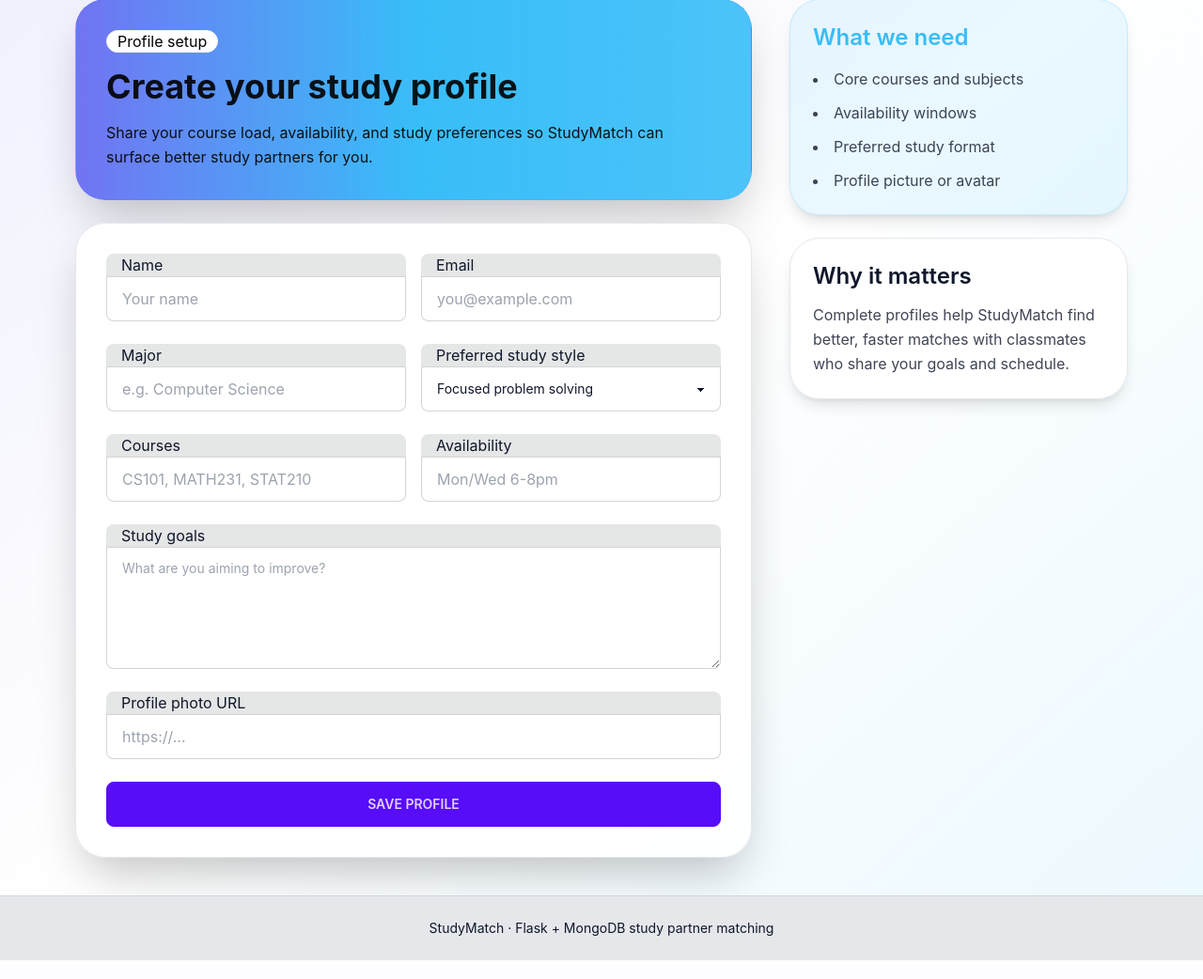
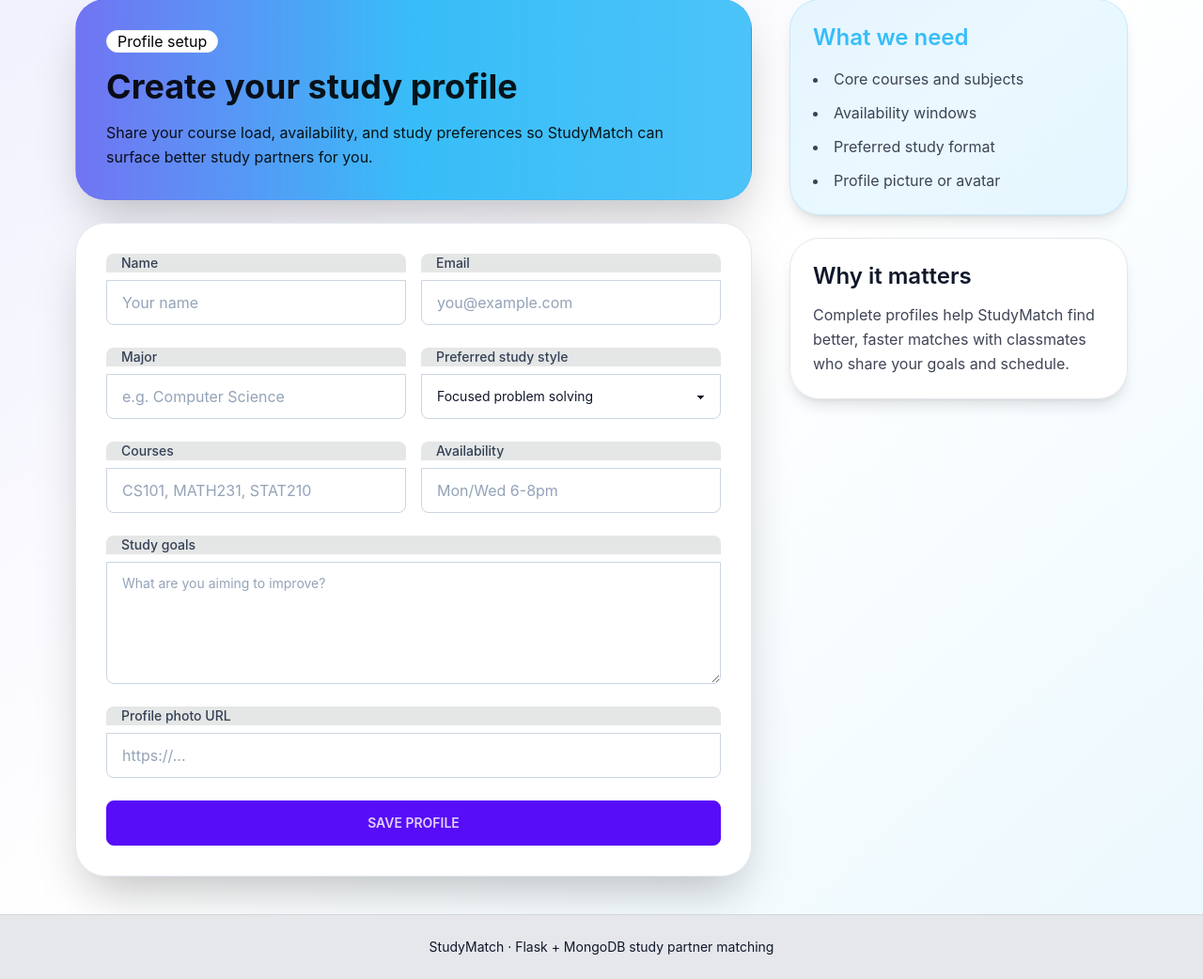
Before and after one commit to khoaisnewatcoding/BTP405_Project1-StudyMatch-, a Flask app: template templates/profile_setup.html in a window 1280 px wide. Shown: the part 122-1164 px from the top of the page at 94% size. Run offline with Flask 3, Linux system fonts and the light colour scheme; the template is opened without the code that fills it, so the values that code supplies are empty; some libraries are stand-ins or nearby versions.

Commit message:
Fix form contrast across auth pages

```diff
--- a/templates/base.html
+++ b/templates/base.html
@@ -37,6 +37,28 @@
       },
     }
   </script>
+  <style>
+    .input,
+    .select,
+    .textarea {
+      background-color: #ffffff;
+      color: #0f172a;
+      border-color: #cbd5e1;
+    }
+
+    .input::placeholder,
+    .textarea::placeholder {
+      color: #94a3b8;
+    }
+
+    .input:focus,
+    .select:focus,
+    .textarea:focus {
+      outline: none;
+      border-color: #6366f1;
+      box-shadow: 0 0 0 3px rgba(99, 102, 241, 0.15);
+    }
+  </style>
 </head>
 <body class="min-h-screen bg-gradient-to-br from-primary/10 via-base-100 to-secondary/10 text-base-content">
   <div class="min-h-screen flex flex-col">
--- a/templates/profile_setup.html
+++ b/templates/profile_setup.html
@@ -11,26 +11,26 @@
         <p class="mt-4 max-w-2xl text-black/90 leading-relaxed">Share your course load, availability, and study preferences so StudyMatch can surface better study partners for you.</p>
       </div>
 
-      <form method="POST" class="rounded-[2rem] bg-white/95 shadow-2xl p-8 space-y-6 border border-base-200">
+      <form method="POST" class="rounded-[2rem] bg-white shadow-2xl p-8 space-y-6 border border-slate-200 text-slate-900">
         <div class="grid gap-4 md:grid-cols-2">
           <label class="input-group input-group-vertical">
-            <span>Name</span>
-            <input type="text" name="name" placeholder="Your name" class="input input-bordered w-full" value="{{ profile.name or '' }}" required />
+            <span class="mb-2 text-sm font-medium text-slate-700">Name</span>
+            <input type="text" name="name" placeholder="Your name" class="input input-bordered w-full border-slate-300 bg-white text-slate-900 placeholder:text-slate-400 focus:border-primary focus:outline-none" value="{{ profile.name or '' }}" required />
           </label>
           <label class="input-group input-group-vertical">
-            <span>Email</span>
-            <input type="email" name="email" placeholder="you@example.com" class="input input-bordered w-full" value="{{ profile.email or current_user.email }}" required />
+            <span class="mb-2 text-sm font-medium text-slate-700">Email</span>
+            <input type="email" name="email" placeholder="you@example.com" class="input input-bordered w-full border-slate-300 bg-white text-slate-900 placeholder:text-slate-400 focus:border-primary focus:outline-none" value="{{ profile.email or current_user.email }}" required />
           </label>
         </div>
 
         <div class="grid gap-4 md:grid-cols-2">
           <label class="input-group input-group-vertical">
-            <span>Major</span>
-            <input type="text" name="major" placeholder="e.g. Computer Science" class="input input-bordered w-full" value="{{ profile.major or '' }}" />
+            <span class="mb-2 text-sm font-medium text-slate-700">Major</span>
+            <input type="text" name="major" placeholder="e.g. Computer Science" class="input input-bordered w-full border-slate-300 bg-white text-slate-900 placeholder:text-slate-400 focus:border-primary focus:outline-none" value="{{ profile.major or '' }}" />
           </label>
           <label class="input-group input-group-vertical">
-            <span>Preferred study style</span>
-            <select name="study_style" class="select select-bordered w-full">
+            <span class="mb-2 text-sm font-medium text-slate-700">Preferred study style</span>
+            <select name="study_style" class="select select-bordered w-full border-slate-300 bg-white text-slate-900 focus:border-primary focus:outline-none">
               {% set selected_style = profile.study_style or 'Focused problem solving' %}
               <option {% if selected_style == 'Focused problem solving' %}selected{% endif %}>Focused problem solving</option>
               <option {% if selected_style == 'Group discussion' %}selected{% endif %}>Group discussion</option>
@@ -42,23 +42,23 @@
 
         <div class="grid gap-4 md:grid-cols-2">
           <label class="input-group input-group-vertical">
-            <span>Courses</span>
-            <input type="text" name="courses" placeholder="CS101, MATH231, STAT210" class="input input-bordered w-full" value="{{ profile.courses | join(', ') if profile.courses else '' }}" />
+            <span class="mb-2 text-sm font-medium text-slate-700">Courses</span>
+            <input type="text" name="courses" placeholder="CS101, MATH231, STAT210" class="input input-bordered w-full border-slate-300 bg-white text-slate-900 placeholder:text-slate-400 focus:border-primary focus:outline-none" value="{{ profile.courses | join(', ') if profile.courses else '' }}" />
           </label>
           <label class="input-group input-group-vertical">
-            <span>Availability</span>
-            <input type="text" name="availability" placeholder="Mon/Wed 6-8pm" class="input input-bordered w-full" value="{{ profile.availability or '' }}" />
+            <span class="mb-2 text-sm font-medium text-slate-700">Availability</span>
+            <input type="text" name="availability" placeholder="Mon/Wed 6-8pm" class="input input-bordered w-full border-slate-300 bg-white text-slate-900 placeholder:text-slate-400 focus:border-primary focus:outline-none" value="{{ profile.availability or '' }}" />
           </label>
         </div>
 
         <label class="input-group input-group-vertical">
-          <span>Study goals</span>
-          <textarea name="bio" placeholder="What are you aiming to improve?" class="textarea textarea-bordered w-full" rows="4">{{ profile.bio or '' }}</textarea>
+          <span class="mb-2 text-sm font-medium text-slate-700">Study goals</span>
+          <textarea name="bio" placeholder="What are you aiming to improve?" class="textarea textarea-bordered w-full border-slate-300 bg-white text-slate-900 placeholder:text-slate-400 focus:border-primary focus:outline-none" rows="4">{{ profile.bio or '' }}</textarea>
         </label>
 
         <label class="input-group input-group-vertical">
-          <span>Profile photo URL</span>
-          <input type="url" name="photo_url" placeholder="https://..." class="input input-bordered w-full" value="{{ profile.photo_url or '' }}" />
+          <span class="mb-2 text-sm font-medium text-slate-700">Profile photo URL</span>
+          <input type="url" name="photo_url" placeholder="https://..." class="input input-bordered w-full border-slate-300 bg-white text-slate-900 placeholder:text-slate-400 focus:border-primary focus:outline-none" value="{{ profile.photo_url or '' }}" />
         </label>
 
         <button type="submit" class="btn btn-primary btn-block">Save profile</button>
```
Also changed, not shown: templates/login.html (+8 -8 lines), templates/register.html (+12 -12 lines).
